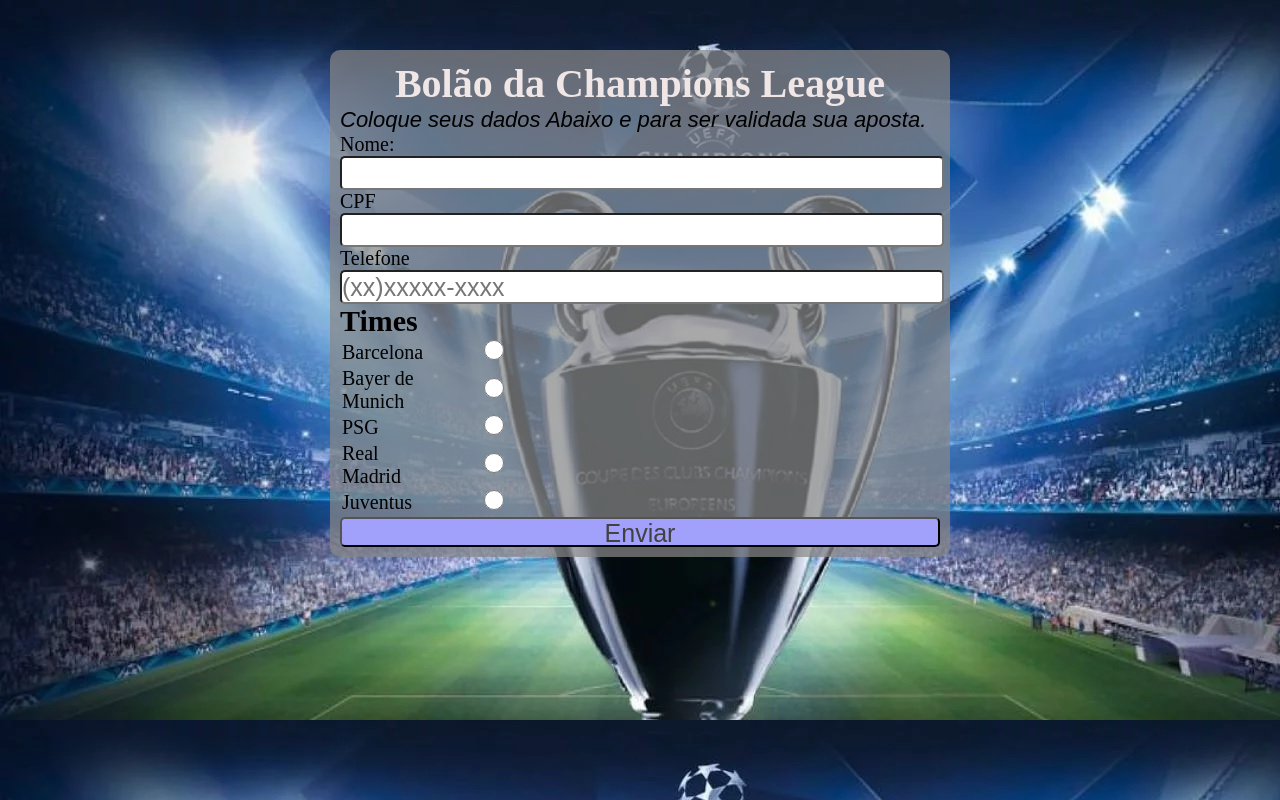
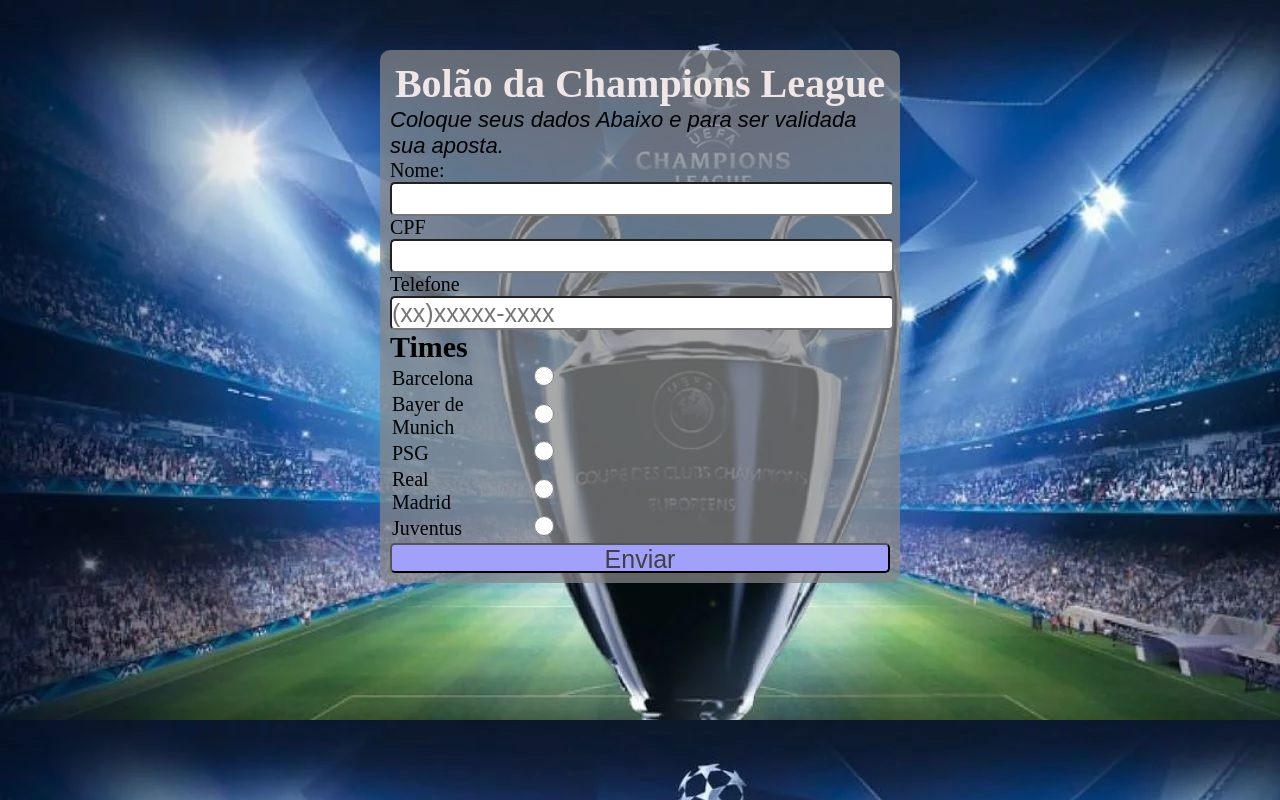
Before and after one commit to guilhermearaujo14/bolao, a plain HTML site: page index.html in a window 1280 px wide. Drawn offline with Linux system fonts and the light colour scheme.

Commit message:
Add files via upload

```diff
--- a/css/stilo.css
+++ b/css/stilo.css
@@ -3,7 +3,7 @@
     padding: 0px;
 }
 body{
-
+    width: 100%;
    background-image: url('/bolao/imagens/trofeu2.jpg');
 }
 h1{
@@ -17,7 +17,7 @@ p{
     font-style: oblique;
 }
 #container{
-    width: 600px;
+    max-width: 500px;
     height: 100%;
     margin: 50px auto;
     padding: 10px;
```
